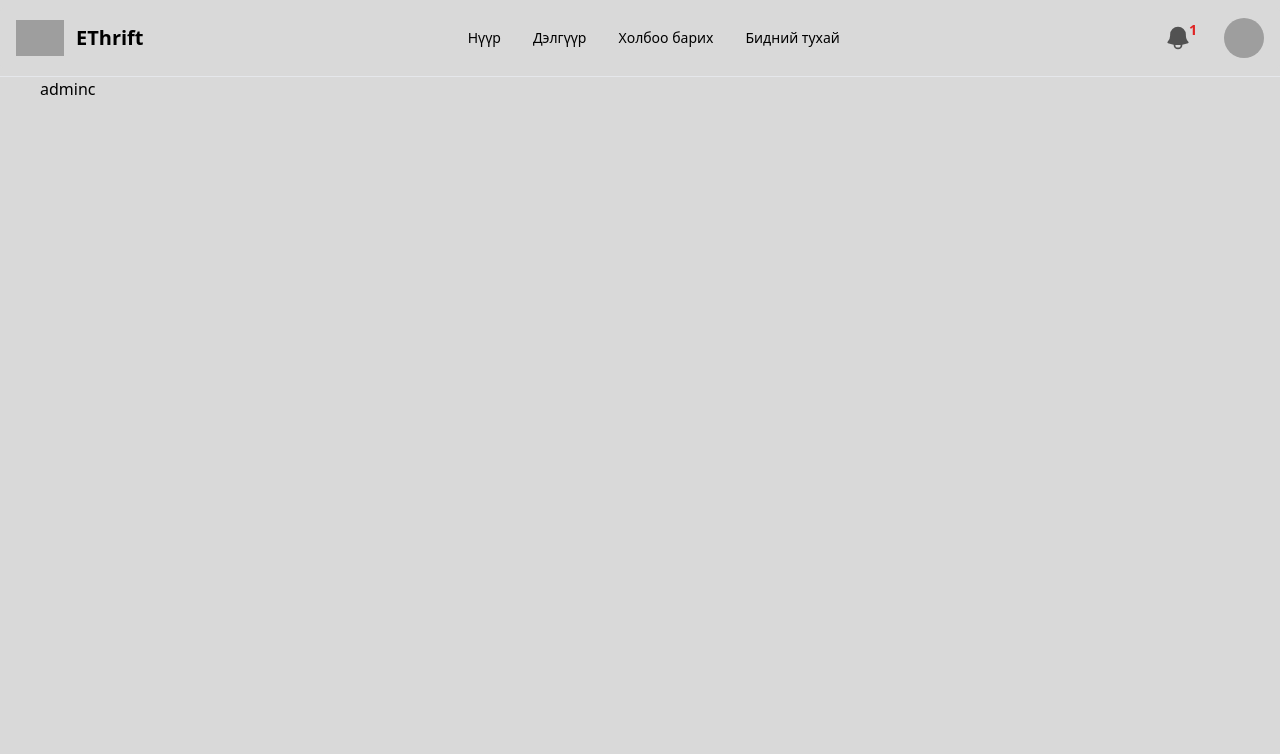
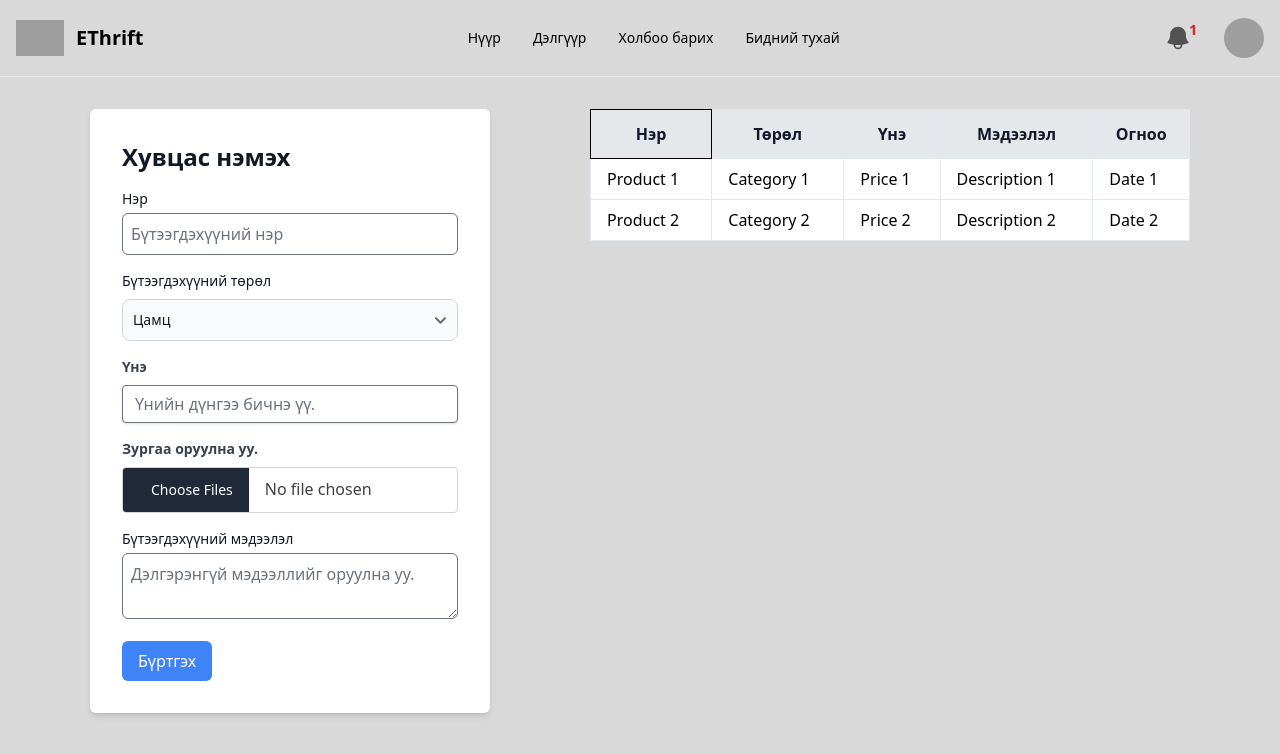
Before and after one commit to Ankhbayarbt/E-commerce, a Next.js app: page /admin_clothes in a window 1280 px wide. Shown: the top 754 px of the page. Built offline with nearby package versions, Linux system fonts and the light colour scheme; grey boxes are pictures that could not be loaded.

Commit message:
admin_clothes nemeh

```diff
--- a/app/admin_clothes/page.jsx
+++ b/app/admin_clothes/page.jsx
@@ -1,5 +1,42 @@
+"use client";
+
+import React, { useState } from "react";
+import AddProductPage from "../../components/addClothes";
+import ProductListTable from "@/components/productListTable";
+
 const AdminClothesPage = () => {
-  return <div>adminc</div>;
+  // const [products, setProducts] = useState([]);
+
+  const handleAddProduct = (newProduct) => {
+    setProducts([...products, newProduct]);
+  };
+  const products = [
+    {
+      name: "Product 1",
+      category: "Category 1",
+      price: "Price 1",
+      description: "Description 1",
+      created_date: "Date 1",
+    },
+    {
+      name: "Product 2",
+      category: "Category 2",
+      price: "Price 2",
+      description: "Description 2",
+      created_date: "Date 2",
+    },
+  ];
+
+  return (
+    <div className="flex flex-row my-8 justify-around">
+      <div className="w-1/3">
+        <AddProductPage onAddProduct={handleAddProduct} />
+      </div>
+      <div className="w-1/2">
+        <ProductListTable products={products} />
+      </div>
+    </div>
+  );
 };
 
 export default AdminClothesPage;
--- /dev/null
+++ b/components/addClothes.js
@@ -0,0 +1,112 @@
+// components/AddProductPage.js
+import React, { useState } from "react";
+
+const AddClothes = ({ onAddProduct }) => {
+  const [product, setProduct] = useState({
+    name: "",
+    category: "",
+    price: 0,
+    description: "",
+    image: null,
+  });
+
+  const handleAddProduct = () => {
+    onAddProduct(product);
+    setProduct({
+      name: "",
+      category: "",
+      price: 0,
+      description: "",
+      image: null,
+    });
+  };
+
+  return (
+    <div className="w-full">
+      <div className="bg-white p-8 rounded-md shadow-md">
+        <h2 className="text-2xl font-bold mb-4 text-gray-900">Хувцас нэмэх</h2>
+        <div className="mb-4">
+          <label
+            htmlFor="productId"
+            className="block text-sm font-medium text-gray-900"
+          >
+            Нэр
+          </label>
+          <input
+            type="text"
+            id="productId"
+            name="productId"
+            className="mt-1 p-2 w-full border rounded-md focus:outline-none focus:border-blue-500"
+            placeholder="Бүтээгдэхүүний нэр"
+            value={product.id}
+            onChange={(e) => setProduct({ ...product, id: e.target.value })}
+          />
+        </div>
+        <div className="mb-4">
+          <label
+            for="countries"
+            class="block mb-2 text-sm font-medium text-gray-900 dark:text-white"
+          >
+            Бүтээгдэхүүний төрөл
+          </label>
+          <select class="bg-gray-50 border border-gray-300 text-gray-900 text-sm rounded-lg focus:ring-blue-500 focus:border-blue-500 block w-full p-2.5 dark:bg-gray-700 dark:border-gray-600 dark:placeholder-gray-400 dark:text-white dark:focus:ring-blue-500 dark:focus:border-blue-500">
+            <option selected>Цамц</option>
+            <option value="US">Өмд</option>
+            <option value="CA">Гутал</option>
+            <option value="FR">Подволк</option>
+          </select>
+        </div>
+        <div class="mb-4">
+          <label class="block text-gray-700 text-sm font-bold mb-2" for="price">
+            Үнэ
+          </label>
+          <input
+            type="number"
+            id="price"
+            name="price"
+            placeholder="Үнийн дүнгээ бичнэ үү."
+            class="shadow appearance-none border rounded w-full py-2 px-3 text-gray-900 leading-tight focus:outline-none focus:shadow-outline"
+            required
+          />
+        </div>
+        <div class="mb-4">
+          <label class="block text-gray-700 text-sm font-bold mb-2" for="file">
+            Зургаа оруулна уу.
+          </label>
+          <input
+            class="relative m-0 block w-full min-w-0 flex-auto rounded border border-solid border-neutral-300 bg-clip-padding px-3 py-[0.32rem] text-base font-normal text-neutral-700 transition duration-300 ease-in-out file:-mx-3 file:-my-[0.32rem] file:overflow-hidden file:rounded-none file:border-0 file:border-solid file:border-inherit file:bg-neutral-100 file:px-3 file:py-[0.32rem] file:text-neutral-700 file:transition file:duration-150 file:ease-in-out file:[border-inline-end-width:1px] file:[margin-inline-end:0.75rem] hover:file:bg-neutral-200 focus:border-primary focus:text-neutral-700 focus:shadow-te-primary focus:outline-none dark:border-neutral-600 dark:text-neutral-200 dark:file:bg-neutral-700 dark:file:text-neutral-100 dark:focus:border-primary"
+            type="file"
+            id="formFileMultiple"
+            multiple
+          />
+        </div>
+        <div className="mb-4">
+          <label
+            htmlFor="productDescription"
+            className="block text-sm font-medium text-gray-900"
+          >
+            Бүтээгдэхүүний мэдээлэл
+          </label>
+          <textarea
+            id="productDescription"
+            name="productDescription"
+            className="mt-1 p-2 w-full border rounded-md focus:outline-none focus:border-blue-500"
+            placeholder="Дэлгэрэнгүй мэдээллийг оруулна уу."
+            value={product.description}
+            onChange={(e) =>
+              setProduct({ ...product, description: e.target.value })
+            }
+          />
+        </div>
+        <button
+          className="bg-blue-500 text-white py-2 px-4 rounded-md hover:bg-blue-600 transition duration-300 ease-in-out"
+          onClick={handleAddProduct}
+        >
+          Бүртгэх
+        </button>
+      </div>
+    </div>
+  );
+};
+
+export default AddClothes;
--- /dev/null
+++ b/components/productListTable.js
@@ -0,0 +1,56 @@
+// components/ProductListTable.js
+import React from "react";
+
+const ProductListTable = ({ products }) => {
+  return (
+    <div className="overflow-x-auto">
+      <table className="min-w-full bg-white">
+        <thead>
+          <tr className="bg-gray-200 text-gray-900">
+            <th style={{ border: "1px solid #000000" }} className="py-3 px-4">
+              Нэр
+            </th>
+            <th style={{ border: "1px solid #e2e8f0" }} className="py-3 px-4">
+              Төрөл
+            </th>
+            <th style={{ border: "1px solid #e2e8f0" }} className="py-3 px-4">
+              Үнэ
+            </th>
+            <th style={{ border: "1px solid #e2e8f0" }} className="py-3 px-4">
+              Мэдээлэл
+            </th>
+            <th style={{ border: "1px solid #e2e8f0" }} className="py-3 px-4">
+              Огноо
+            </th>
+          </tr>
+        </thead>
+        <tbody>
+          {products.map((product) => (
+            <tr
+              key={product.name}
+              className="transition duration-300 ease-in-out hover:bg-gray-100"
+            >
+              <td style={{ border: "1px solid #e2e8f0" }} className="py-2 px-4">
+                {product.name}
+              </td>
+              <td style={{ border: "1px solid #e2e8f0" }} className="py-2 px-4">
+                {product.category}
+              </td>
+              <td style={{ border: "1px solid #e2e8f0" }} className="py-2 px-4">
+                {product.price}
+              </td>
+              <td style={{ border: "1px solid #e2e8f0" }} className="py-2 px-4">
+                {product.description}
+              </td>
+              <td style={{ border: "1px solid #e2e8f0" }} className="py-2 px-4">
+                {product.created_date}
+              </td>
+            </tr>
+          ))}
+        </tbody>
+      </table>
+    </div>
+  );
+};
+
+export default ProductListTable;
```
